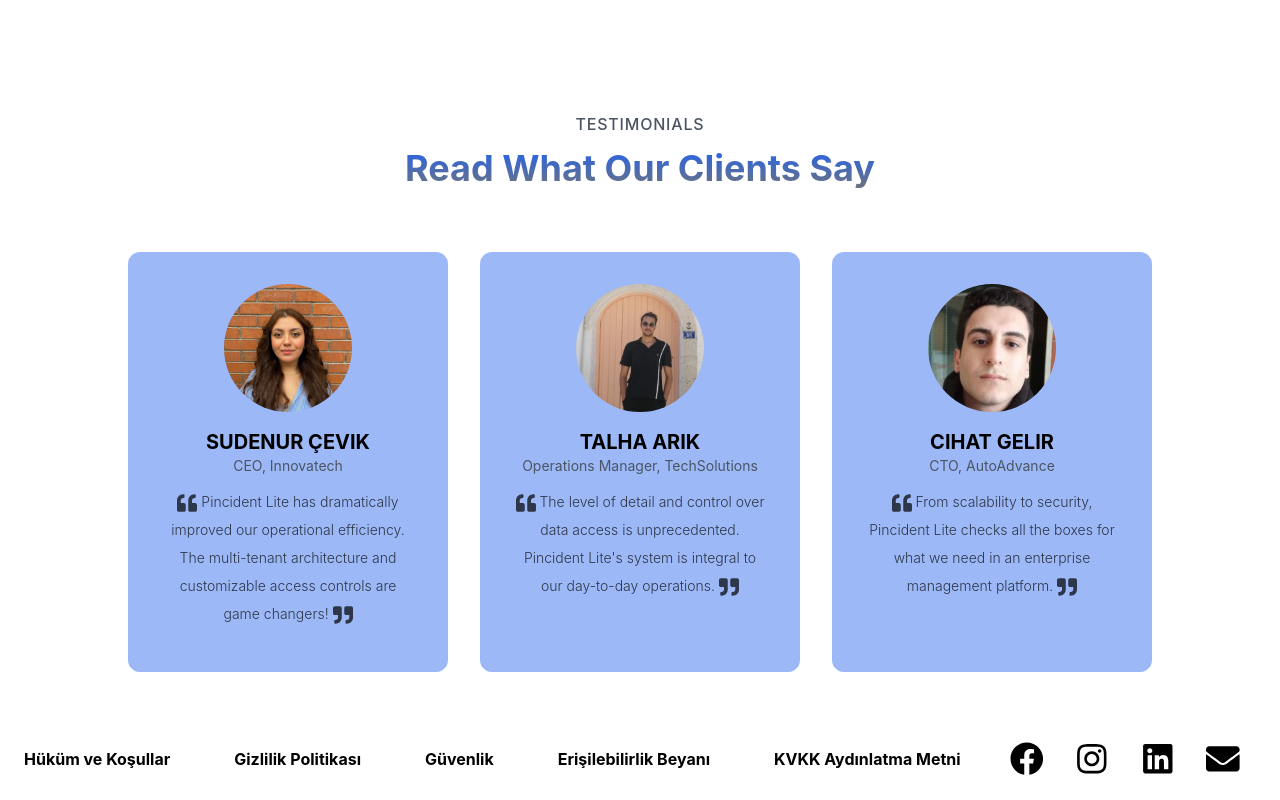
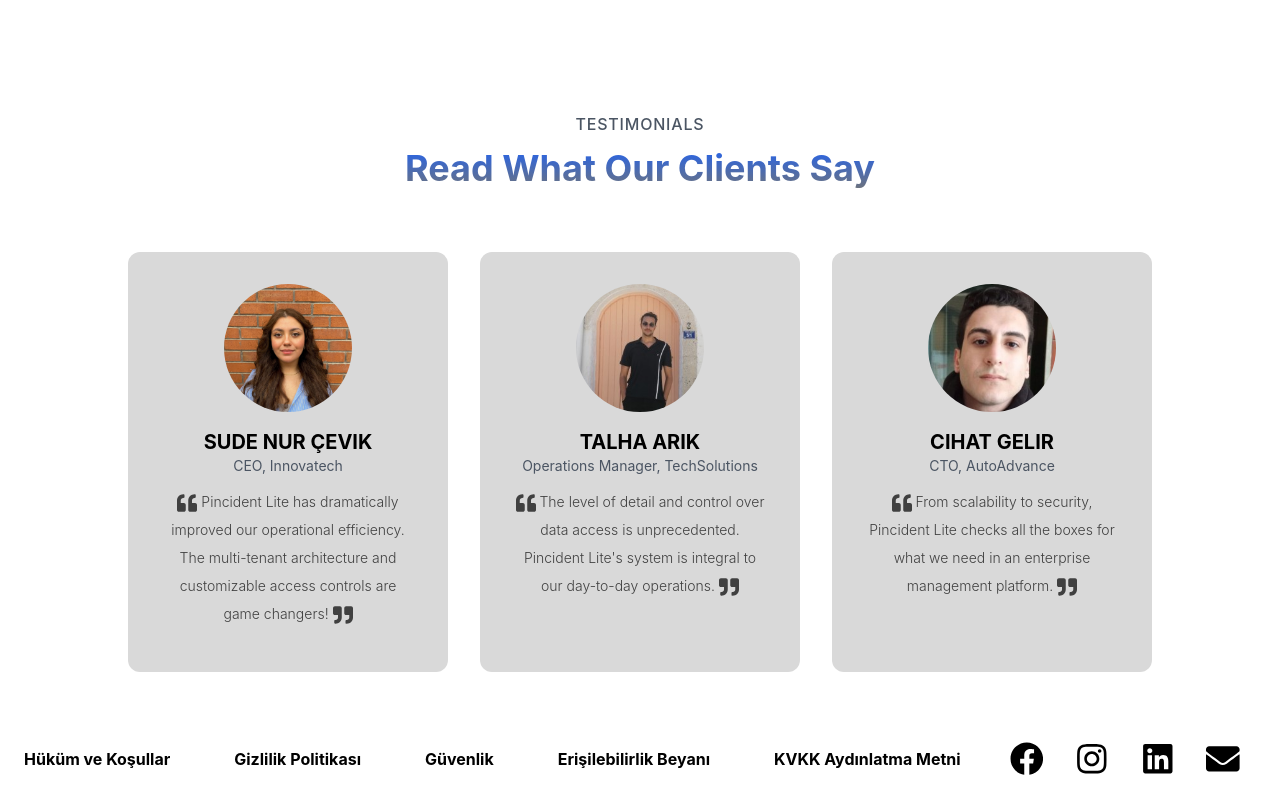
Before and after one commit to Thesis-Frontend/Frontend, a React (Vite) app: page /about-us in a window 1280 px wide. Shown: the part 1264-2064 px from the top of the page. Built offline with nearby package versions, Linux system fonts and the light colour scheme.

Commit message:
SUDE NUR

```diff
--- a/src/components/Testimonials.jsx
+++ b/src/components/Testimonials.jsx
@@ -9,7 +9,7 @@ import image3 from "../assets/cihat foto.jpg";
 const testimonials = [
   {
     id: 1,
-    name: "Sudenur Çevik",
+    name: "Sude nur Çevik",
     position: "CEO, Innovatech",
     comment:
       "Pincident Lite has dramatically improved our operational efficiency. The multi-tenant architecture and customizable access controls are game changers!",
@@ -47,7 +47,7 @@ export default function Testimonials() {
           {testimonials.map((testimonial) => (
             <div
               key={testimonial.id}
-              className="!bg-blue-600/45 duration-500 group-hover:blur-sm hover:!blur-none group-hover:scale-[0.85] hover:!scale-100 cursor-pointer p-8 rounded-xl  w-1/3"
+              className="!bg-landingShapeColor duration-500 group-hover:blur-sm hover:!blur-none group-hover:scale-[0.85] hover:!scale-100 cursor-pointer p-8 rounded-xl  w-1/3"
             >
               <img
                 className="h-32 mx-auto rounded-full mb-4"
--- a/src/pages/About.jsx
+++ b/src/pages/About.jsx
@@ -2,6 +2,7 @@ import React from "react";
 import { FaQuoteLeft, FaQuoteRight } from "react-icons/fa";
 import Testimonials from "../components/Testimonials";
 import { motion } from "framer-motion";
+import aboutus from "../assets/aboutus foto.jpg";
 
 const AboutUs = () => {
   const fadeIn = {
```
Also changed, not shown: src/assets/aboutus foto.jpg (added).
